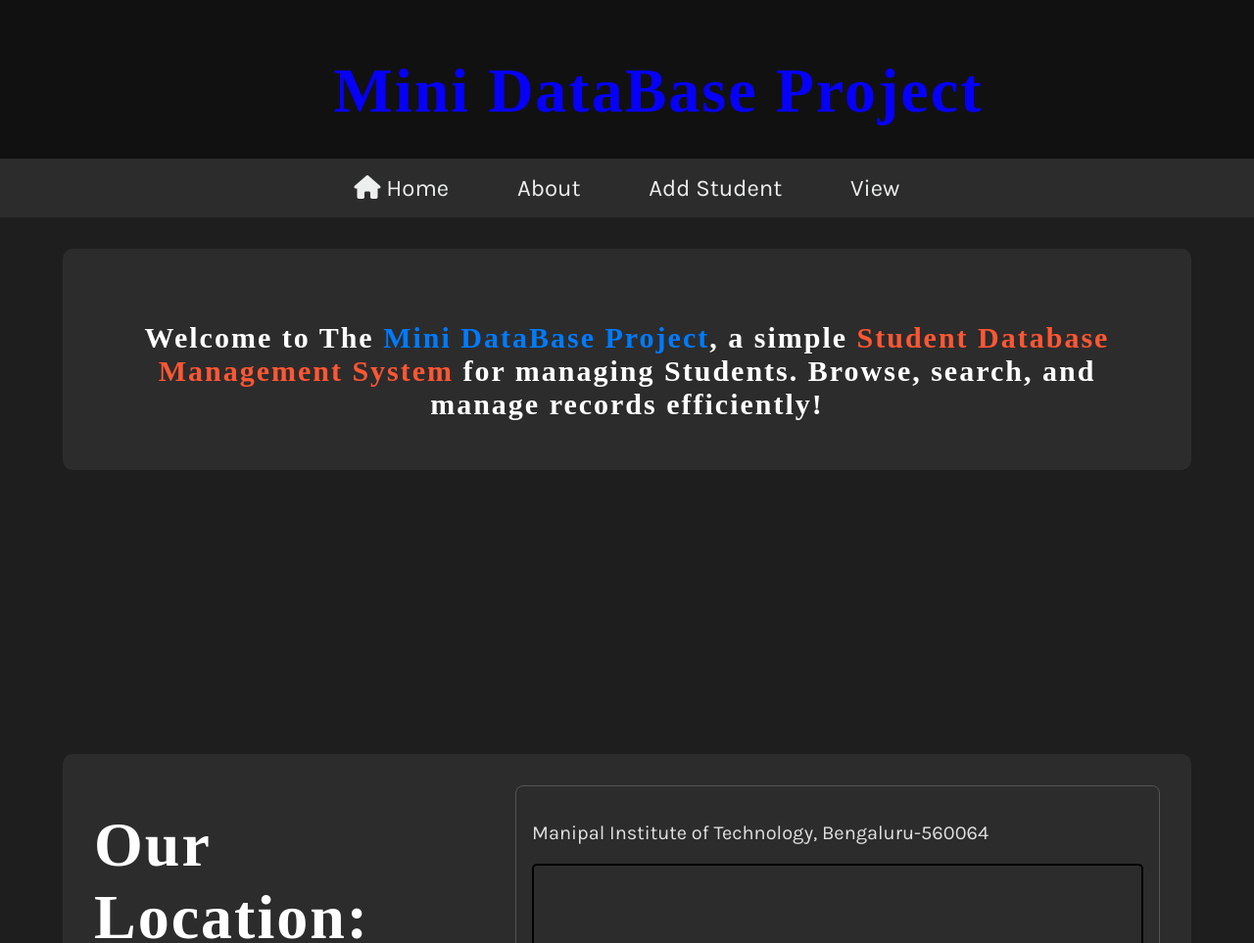
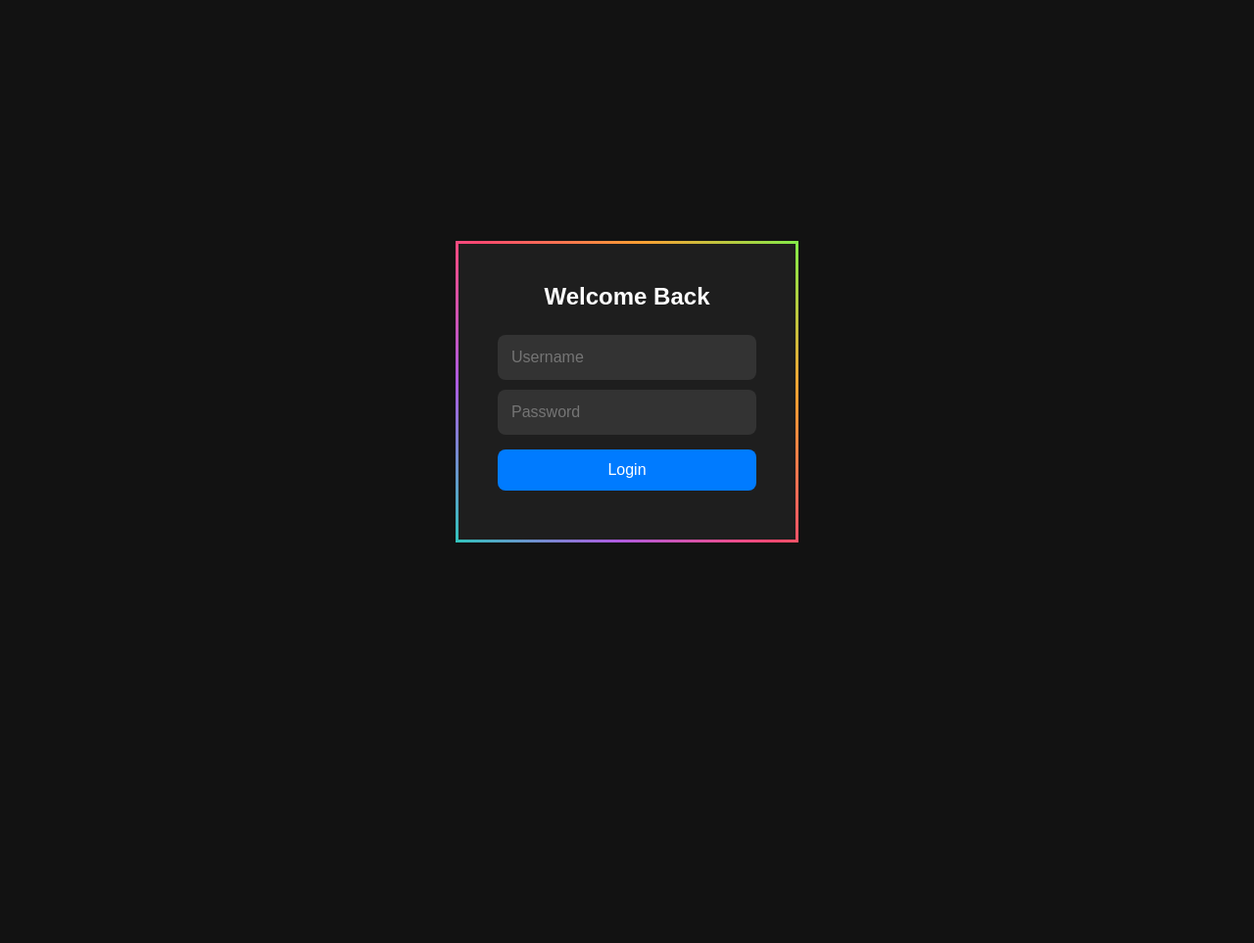
Before and after one commit to Devs7026/Mini-Project-DBS, a Django app: page / in a window 1280 px wide. Shown: the top 963 px of the page at 98% size. After the commit the page ends 554 px from the top, so only its background shows below. Run offline with Django 5.2, Linux system fonts and the light colour scheme; some libraries are stand-ins or nearby versions; some web fonts are replaced; grey boxes are pictures that could not be loaded.

Commit message:
Login Page

```diff
--- a/project/studentdbms/database/templates/index.html
+++ b/project/studentdbms/database/templates/index.html
@@ -11,7 +11,6 @@
     <p>Explore the powerful capabilities of our Mini Database Project and enhance your data management experience.</p>
 </section>
 <section>
-    <h1>Our Location:</h1>
 
     <article>
         <p>Manipal Institute of Technology, Bengaluru-560064</p>
--- /dev/null
+++ b/project/studentdbms/database/templates/login.html
@@ -0,0 +1,118 @@
+<!DOCTYPE html>
+<html lang="en">
+<head>
+    <meta charset="UTF-8">
+    <meta name="viewport" content="width=device-width, initial-scale=1.0">
+    <title>Login</title>
+    <style>
+        /* General Reset */
+        * {
+            margin: 0;
+            padding: 0;
+            box-sizing: border-box;
+            font-family: 'Poppins', sans-serif;
+        }
+
+        /* Fullscreen Centering */
+        body {
+            display: flex;
+            justify-content: center;
+            align-items: center;
+            height: 100vh;
+            background: #121212;
+        }
+
+        /* Container with Animated Border */
+        .container {
+            background: #1e1e1e;
+            padding: 40px;
+            border-radius: 12px;
+            text-align: center;
+            width: 350px;
+            border: 3px solid;
+            border-image-source: linear-gradient(45deg, #ff5733, #ffcc33, #33ff57, #3399ff, #ff33cc);
+            border-image-slice: 1;
+            animation: borderAnimation 4s infinite linear;
+        }
+
+        /* Heading */
+        h2 {
+            color: #fff;
+            font-size: 24px;
+            margin-bottom: 20px;
+        }
+
+        /* Input Fields */
+        input {
+            width: 100%;
+            padding: 12px;
+            margin: 5px 0;
+            border: 2px solid transparent;
+            border-radius: 8px;
+            background: #333;
+            color: #fff;
+            font-size: 16px;
+            outline: none;
+            transition: all 0.3s ease-in-out;
+        }
+
+        /* Input Focus Effect */
+        input:focus {
+            border-color: #007bff;
+        }
+
+        /* Button Styling */
+        button {
+            margin: 10px 0;
+            width: 100%;
+            padding: 12px;
+            background: #007bff;
+            color: white;
+            border: none;
+            border-radius: 8px;
+            font-size: 16px;
+            cursor: pointer;
+            transition: all 0.3s ease-in-out;
+        }
+
+        /* Button Hover Effect */
+        button:hover {
+            background: #0056b3;
+        }
+
+        /* Error Messages */
+        .error-message {
+            color: #ff4d4d;
+            margin-bottom: 10px;
+            font-size: 14px;
+        }
+
+        /* Border Animation */
+        @keyframes borderAnimation {
+            0% { border-image-source: linear-gradient(45deg, #ff5733, #ffcc33, #33ff57, #3399ff, #ff33cc); }
+            25% { border-image-source: linear-gradient(45deg, #ffcc33, #33ff57, #3399ff, #ff33cc, #ff5733); }
+            50% { border-image-source: linear-gradient(45deg, #33ff57, #3399ff, #ff33cc, #ff5733, #ffcc33); }
+            75% { border-image-source: linear-gradient(45deg, #3399ff, #ff33cc, #ff5733, #ffcc33, #33ff57); }
+            100% { border-image-source: linear-gradient(45deg, #ff33cc, #ff5733, #ffcc33, #33ff57, #3399ff); }
+        }
+    </style>
+</head>
+<body>
+
+    <div class="container">
+        <h2>Welcome Back</h2>
+        {% if messages %}
+            {% for message in messages %}
+                <p class="error-message">{{ message }}</p>
+            {% endfor %}
+        {% endif %}
+        <form method="POST" action="">
+            {% csrf_token %}
+            <input type="text" name="username" placeholder="Username" required>
+            <input type="password" name="password" placeholder="Password" required>
+            <button type="submit">Login</button>
+        </form>
+    </div>
+
+</body>
+</html>
--- a/project/studentdbms/database/templates/partials/_header.html
+++ b/project/studentdbms/database/templates/partials/_header.html
@@ -1,5 +1,5 @@
 {% load static %}
-<style>
+<!-- <style>
   @keyframes colorChange {
     0% { color: red; }
     25% { color: blue; }
@@ -12,7 +12,7 @@
     animation: colorChange 3s infinite;
     transition: color 0.8s ease-in-out;
   }
-</style>
+</style> -->
 
 <header>
   <h1>Mini DataBase Project</h1>
--- a/project/studentdbms/database/urls.py
+++ b/project/studentdbms/database/urls.py
@@ -2,17 +2,18 @@ from django.urls import path
 from . import views
 from django.conf import settings
 from django.conf.urls.static import static
-from .views import update_student
-
+from django.contrib.auth.views import LogoutView
 
 urlpatterns = [
-    path('', views.home, name="home"),
-    path('about/', views.about, name="about"),
-    path('database/',views.database, name="database"),
-    path('view/',views.view, name="view"),
-     path('delete-student/<int:student_id>/', views.delete_student, name='delete_student'),
-     path('update-student/<int:student_id>/', update_student, name="update_student"),
+    path("", views.login_view, name="login"),
+    path("home/", views.home, name="home"),
+    path("about/", views.about, name="about"),
+    path("database/", views.database, name="database"),
+    path("view/", views.view, name="view"),
+    path("delete-student/<int:student_id>/", views.delete_student, name="delete_student"),
+    path("update-student/<int:student_id>/", views.update_student, name="update_student"),
+    path("logout/", LogoutView.as_view(next_page="login"), name="logout"),
 ]
 
 if settings.DEBUG:
-    urlpatterns += static(settings.STATIC_URL, document_root=settings.STATICFILES_DIRS[0])
+    urlpatterns += static(settings.STATIC_URL, document_root=settings.STATIC_ROOT)
--- a/project/studentdbms/database/views.py
+++ b/project/studentdbms/database/views.py
@@ -1,42 +1,62 @@
 from django.shortcuts import render, redirect
 from django.contrib import messages
+from django.contrib.auth.decorators import login_required
+from django.contrib.auth import authenticate, login, logout
 from .models import Student
 from .forms import StudentForm
-from django.shortcuts import render, get_object_or_404
 from django.http import JsonResponse
+from django.shortcuts import get_object_or_404
 from django.views.decorators.csrf import csrf_exempt
 import json
 
-# Create your views here.
+def login_view(request):
+    if request.method == "POST":
+        username = request.POST.get("username")
+        password = request.POST.get("password")
+        user = authenticate(request, username=username, password=password)
 
+        if user is not None:
+            login(request, user)
+            return redirect("home/")
+        else:
+            messages.error(request, "Invalid username or password")
+
+    return render(request, "login.html")
+
+
+@login_required
 def home(request):
-    return render(request, 'index.html')
+    return render(request, "index.html")
 
+@login_required
 def about(request):
-    return render(request, 'about.html')
+    return render(request, "about.html")
 
+@login_required
 def database(request):
     form = StudentForm()
     if request.method == 'POST':
         form = StudentForm(request.POST)
         if form.is_valid():
             form.save()
-            messages.success(request, "Student added to the database successfully!")
+            messages.success(request, "Student added successfully!")
             return redirect('database')
 
     return render(request, 'database.html', {'form': form})
 
+@login_required
 def view(request):
     students = Student.objects.all()
     return render(request, 'view.html', {'students': students})
 
+@login_required
 def delete_student(request, student_id):
     student = get_object_or_404(Student, id=student_id)
     student.delete()
     return JsonResponse({'success': True})
 
-
-@csrf_exempt  # Disable CSRF for testing (use @csrf_protect in production)
+@csrf_exempt
+@login_required
 def update_student(request, student_id):
     if request.method == "POST":
         try:
```
Also changed, not shown: project/studentdbms/database/migrations/0005_department_alter_student_cgpa_alter_student_id_and_more.py (added), project/studentdbms/database/migrations/0006_alter_student_department.py (added), project/studentdbms/database/migrations/0007_remove_student_department_alter_student_cgpa_and_more.py (added), project/studentdbms/database/models.py (line endings or trailing spaces).
